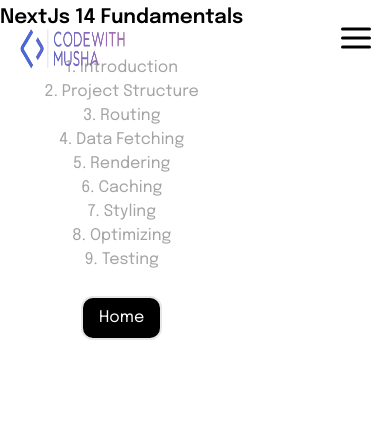
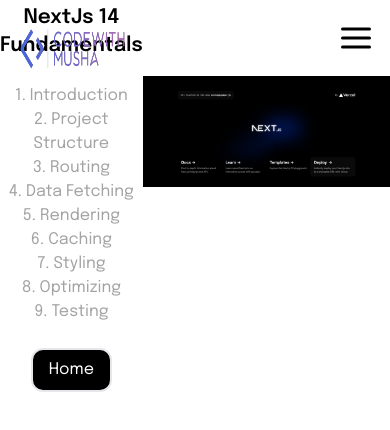
Before and after one commit to Musha02/WDAT-Syllabus-Application, a Next.js app: page /nextjs in a window 390 px wide. Shown: the top 430 px of the page. Built offline with nearby package versions, Linux system fonts and the light colour scheme.

Commit message:
Changed Button as Link

```diff
--- a/src/app/nextjs/page.tsx
+++ b/src/app/nextjs/page.tsx
@@ -1,6 +1,9 @@
 import Link from "next/link";
 import Navbar from "@/components/navbar";
 import Balancer from "react-wrap-balancer";
+import Image from "next/image";
+import Next from "@/assets/images/Next.jpeg"
+
 
 export default function NextJs() {
   return (
@@ -25,13 +28,23 @@
             <h2 className=" text-neutral-400 md:max-w-[700px] md:text-2xl hover:text-black/90">8. <Link href="/nextjs/optimizing">Optimizing</Link></h2>
             <h2 className=" text-neutral-400 md:max-w-[700px] md:text-2xl hover:text-black/90">9. <Link href="/nextjs/testing">Testing</Link></h2>
           </Balancer>
-          <button className="border-balck  w-fit rounded-xl border-2 bg-black px-4 py-2  text-white transition-all hover:border-black hover:bg-black hover:bg-transparent  hover:text-black/90">
-            <a href="/">
+          <Link href="/" className="border-balck  w-fit rounded-xl border-2 bg-black px-4 py-2  text-white transition-all hover:border-black hover:bg-black hover:bg-transparent  hover:text-black/90">
               Home
-            </a>
-          </button>
+          </Link>
 
           </div>
+          <section className="md:w-1/2 mt-20 ">
+          <Image
+            className="hidden h-auto max-w-[600px] mt-20 md:block rounded-3xl"
+            src={Next}
+            alt="next-image"
+          />
+          <Image
+            className="h-auto w-full  md:hidden"
+            src={Next}
+            alt="next-image"
+          />
+         </section>
         </section>
       </div>
 
```
